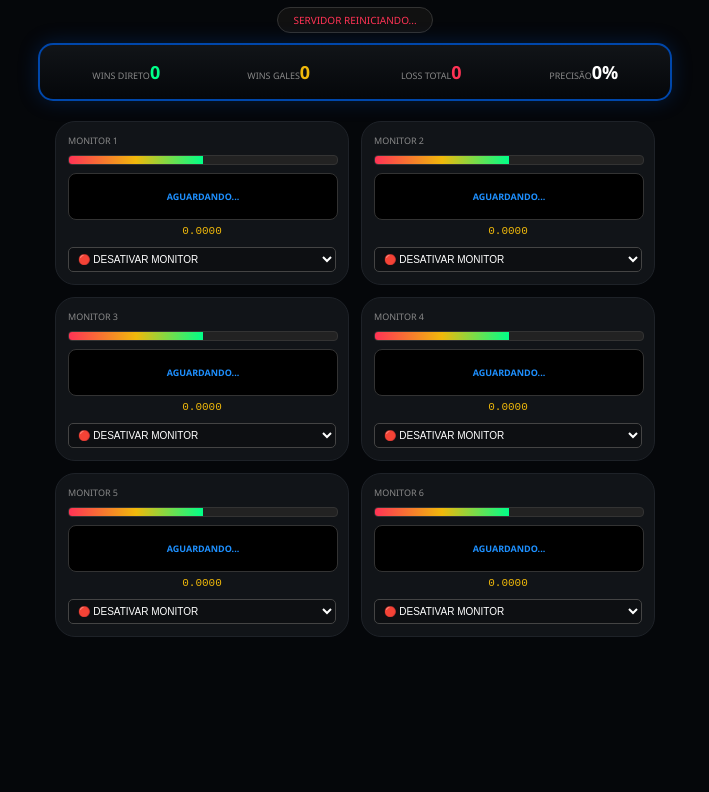
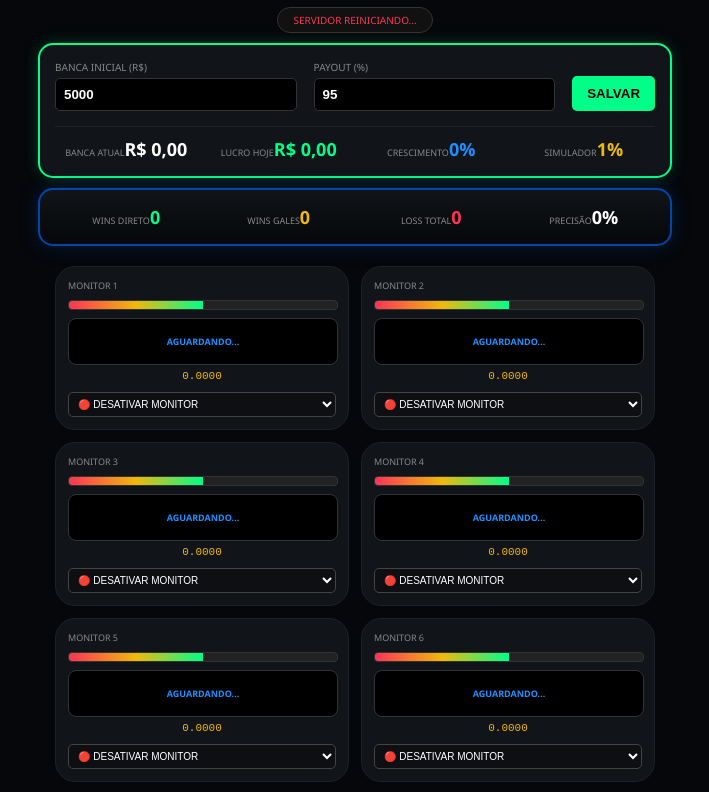
Before and after one commit to dcaridelsonbalbinodesena2025-lang/MULTIPLASKCMP, a website: page index.html in a window 1280 px wide. Shown: the part 53-845 px from the top of the page, without its empty margins (285-994 px from the left). Before the commit the page ends 800 px from the top, so only its background shows below. Drawn offline with Linux system fonts and the light colour scheme; no server answers.

Commit message:
index.html

```diff
--- a/index.html
+++ b/index.html
@@ -12,10 +12,20 @@
         body { background: var(--bg-dark); color: white; font-family: 'Segoe UI', sans-serif; margin: 0; padding: 10px; display: flex; flex-direction: column; align-items: center; }
         .logo { font-size: 22px; font-weight: 900; color: #fff; margin: 10px 0; }
         .logo span { color: var(--neon-blue); font-style: italic; }
+
+        /* PAINEL FINANCEIRO */
+        .painel-financeiro { background: #111418; border: 2px solid var(--neon-green); border-radius: 15px; width: 95%; max-width: 600px; padding: 15px; margin-bottom: 10px; box-shadow: 0 0 15px rgba(0,255,136,0.2); }
+        .fin-row { display: flex; gap: 10px; justify-content: space-between; align-items: flex-end; margin-bottom: 15px; }
+        .fin-input-group { flex: 1; }
+        .fin-input-group label { font-size: 10px; color: #888; display: block; margin-bottom: 4px; }
+        .fin-input { width: 90%; background: #000; border: 1px solid #333; color: #fff; padding: 8px; border-radius: 5px; font-weight: bold; }
+        .btn-salvar { background: var(--neon-green); color: #000; border: none; padding: 10px 15px; border-radius: 5px; font-weight: 900; cursor: pointer; height: 35px; }
+
         .painel-global { background: linear-gradient(180deg, #111418 0%, #05070a 100%); border: 2px solid var(--royal-blue); border-radius: 15px; width: 95%; max-width: 600px; padding: 15px; margin-bottom: 20px; box-shadow: 0 0 20px rgba(0,71,171,0.3); }
         .stats-row { display: grid; grid-template-columns: repeat(4, 1fr); gap: 10px; text-align: center; }
         .stat-label { font-size: 9px; color: #888; text-transform: uppercase; margin-bottom: 4px; }
         .stat-val { font-size: 18px; font-weight: bold; }
+
         .grid-container { display: grid; grid-template-columns: repeat(2, 1fr); gap: 12px; width: 100%; max-width: 600px; }
         .card { background: #111418; border-radius: 20px; padding: 12px; border: 1px solid #1e2228; position: relative; transition: 0.3s; }
         .card.off { opacity: 0.3; filter: grayscale(1); }
@@ -33,6 +43,26 @@
     <div class="logo">K.C<span>📈</span>M MULTI/ESTRATEGIA-CONTROL</div>
     <div id="conexao" class="srv-status" style="color: #666;">SINCRONIZANDO SERVIDOR...</div>
 
+    <div class="painel-financeiro">
+        <div class="fin-row">
+            <div class="fin-input-group">
+                <label>BANCA INICIAL (R$)</label>
+                <input type="number" id="inpBanca" class="fin-input" value="5000">
+            </div>
+            <div class="fin-input-group">
+                <label>PAYOUT (%)</label>
+                <input type="number" id="inpPayout" class="fin-input" value="95">
+            </div>
+            <button class="btn-salvar" onclick="salvarConfigFinanceira()">SALVAR</button>
+        </div>
+        <div class="stats-row" style="border-top: 1px solid #222; padding-top: 10px;">
+            <div><span class="stat-label">Banca Atual</span><span class="stat-val" style="color:#fff" id="display-banca">R$ 0,00</span></div>
+            <div><span class="stat-label">Lucro Hoje</span><span class="stat-val" style="color:var(--neon-green)" id="display-lucro">R$ 0,00</span></div>
+            <div><span class="stat-label">Crescimento</span><span class="stat-val" style="color:var(--neon-blue)" id="display-crescimento">0%</span></div>
+            <div><span class="stat-label">Simulador</span><span class="stat-val" style="color:var(--gale)">1%</span></div>
+        </div>
+    </div>
+
     <div class="painel-global">
         <div class="stats-row">
             <div><span class="stat-label">Wins Direto</span><span class="stat-val" style="color:var(--neon-green)" id="g-direto">0</span></div>
@@ -47,7 +77,6 @@
 <script>
     const URL_SERVIDOR = "https://multiplaskcmp.onrender.com";
 
-    // LISTA COMPLETA IGUAL A QUE VOCÊ ENVIOU
     const LISTA_ATIVOS_HTML = `
         <option value="OFF" style="color: #ff3355; font-weight: bold;">🔴 DESATIVAR MONITOR</option>
         <optgroup label="🌍 FOREX (DERIV & QUOTEX)">
@@ -84,7 +113,6 @@
             <option value="CRASH500">Crash 500</option>
         </optgroup>`;
 
-    // Criar os 6 cards na inicialização
     function criarCards() {
         const grid = document.getElementById('grid');
         for (let i = 1; i <= 6; i++) {
@@ -103,20 +131,33 @@
         }
     }
 
+    // FUNÇÃO PARA ENVIAR CONFIGURAÇÃO DE BANCA
+    async function salvarConfigFinanceira() {
+        const banca = document.getElementById('inpBanca').value;
+        const payout = document.getElementById('inpPayout').value;
+        try {
+            const res = await fetch(`${URL_SERVIDOR}/config-financeira`, {
+                method: 'POST',
+                headers: {'Content-Type': 'application/json'},
+                body: JSON.stringify({ banca: parseFloat(banca), payout: parseFloat(payout) })
+            });
+            if(res.ok) alert("Banca Inicial e Payout Atualizados!");
+        } catch (e) {
+            alert("Erro ao salvar dados financeiros.");
+        }
+    }
+
     async function mudarAtivo(cardId) {
         const select = document.getElementById(`select-${cardId}`);
         const ativoId = select.value;
         const nomeAtivo = select.options[select.selectedIndex].text;
-
         try {
             await fetch(`${URL_SERVIDOR}/mudar`, {
                 method: 'POST',
                 headers: {'Content-Type': 'application/json'},
                 body: JSON.stringify({ cardId, ativoId, nomeAtivo })
             });
-        } catch (e) {
-            console.error("Erro ao mudar ativo");
-        }
+        } catch (e) { console.error("Erro ao mudar ativo"); }
     }
 
     async function sincronizar() {
@@ -127,18 +168,25 @@
             document.getElementById('conexao').innerText = "CONEXÃO ESTÁVEL - SERVIDOR ATIVO";
             document.getElementById('conexao').style.color = "var(--neon-green)";
 
+            // Dados Globais e Financeiros
             document.getElementById('g-direto').innerText = dados.global.winDireto;
             document.getElementById('g-gales').innerText = dados.global.winGales;
             document.getElementById('g-loss').innerText = dados.global.loss;
             document.getElementById('g-precisao').innerText = dados.global.precisao + "%";
 
+            // Novos Displays Financeiros
+            document.getElementById('display-banca').innerText = "R$ " + dados.global.banca;
+            document.getElementById('display-lucro').innerText = "R$ " + dados.global.lucro;
+
+            // Cálculo de crescimento no front-end
+            let bancaIni = parseFloat(document.getElementById('inpBanca').value);
+            let cresc = ((parseFloat(dados.global.banca) / bancaIni - 1) * 100).toFixed(2);
+            document.getElementById('display-crescimento').innerText = cresc + "%";
+
             dados.ativos.forEach(ativo => {
                 const cardDiv = document.getElementById(`div-${ativo.cardId}`);
-                if (ativo.status === "DESATIVADO") {
-                    cardDiv.classList.add('off');
-                } else {
-                    cardDiv.classList.remove('off');
-                }
+                if (ativo.status === "DESATIVADO") cardDiv.classList.add('off');
+                else cardDiv.classList.remove('off');
 
                 document.getElementById(`price-${ativo.cardId}`).innerText = ativo.preco;
                 document.getElementById(`status-${ativo.cardId}`).innerText = ativo.status;
```
